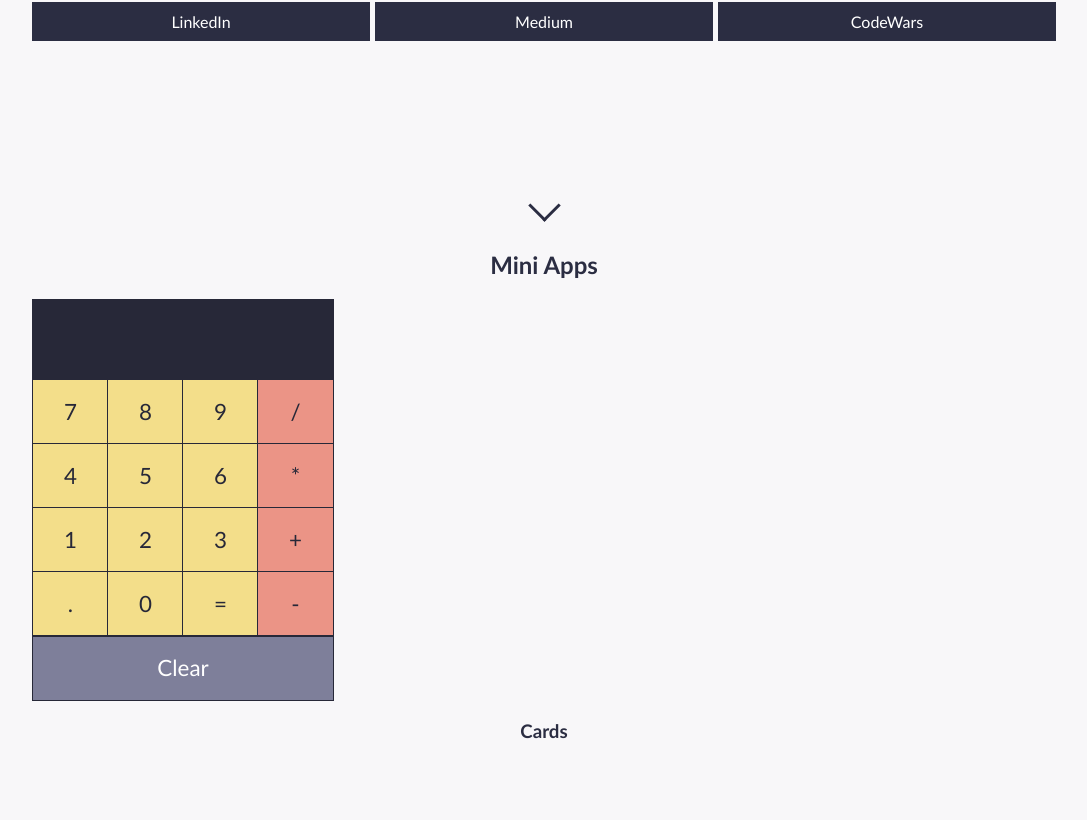
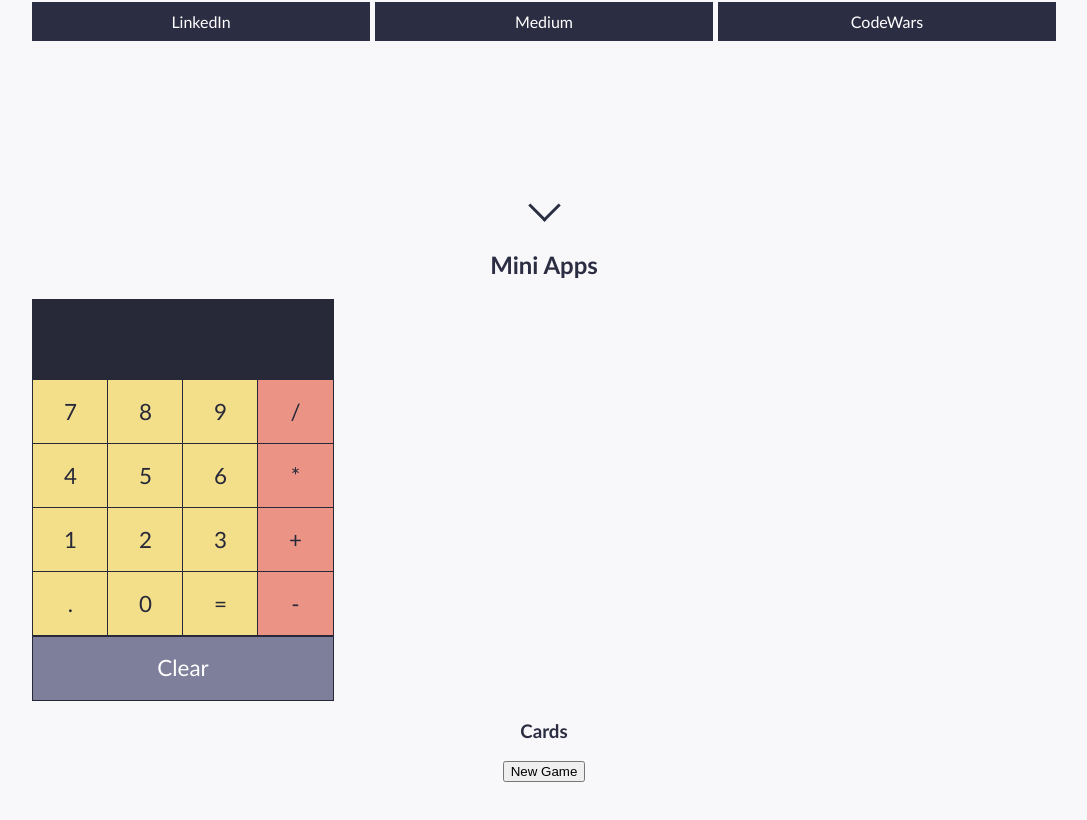
Before and after one commit to AlexLewis10/portfolio, a React (Create React App) app: page / in a window 1280 px wide. Shown: the part 570-1390 px from the top of the page, without its empty margins (96-1183 px from the left). Built offline with nearby package versions, Linux system fonts and the light colour scheme; no server answers.

Commit message:
Call axios api to set deckID state

```diff
--- a/src/mini-apps/cards/cards.js
+++ b/src/mini-apps/cards/cards.js
@@ -1,30 +1,30 @@
 import React, { Component } from 'react'
 import Axios from 'axios'
 
-
 export class Cards extends Component {
-  constructor() {
-    super()
+  constructor (props) {
+    super(props)
+    this.getCards = this.getCards.bind(this)
     this.state = {
-      deckID: ''
+      deckID: null
     }
   }
 
-  getCards = () => {
+  getCards () {
     Axios.get('https://deckofcardsapi.com/api/deck/new/shuffle/?deck_count=1')
       .then(response => {
-        console.log(response.data.deck_id)
+        this.setState({ deckID: response.data.deck_id })
       })
       .catch(error => {
         return error
       })
   }
 
-  render() {
+  render () {
     return (
       <div>
         <h3>Cards</h3>
-        <p>{this.getCards()}</p>
+        <button onClick={this.getCards}>New Game</button>
       </div>
     )
   }
```
